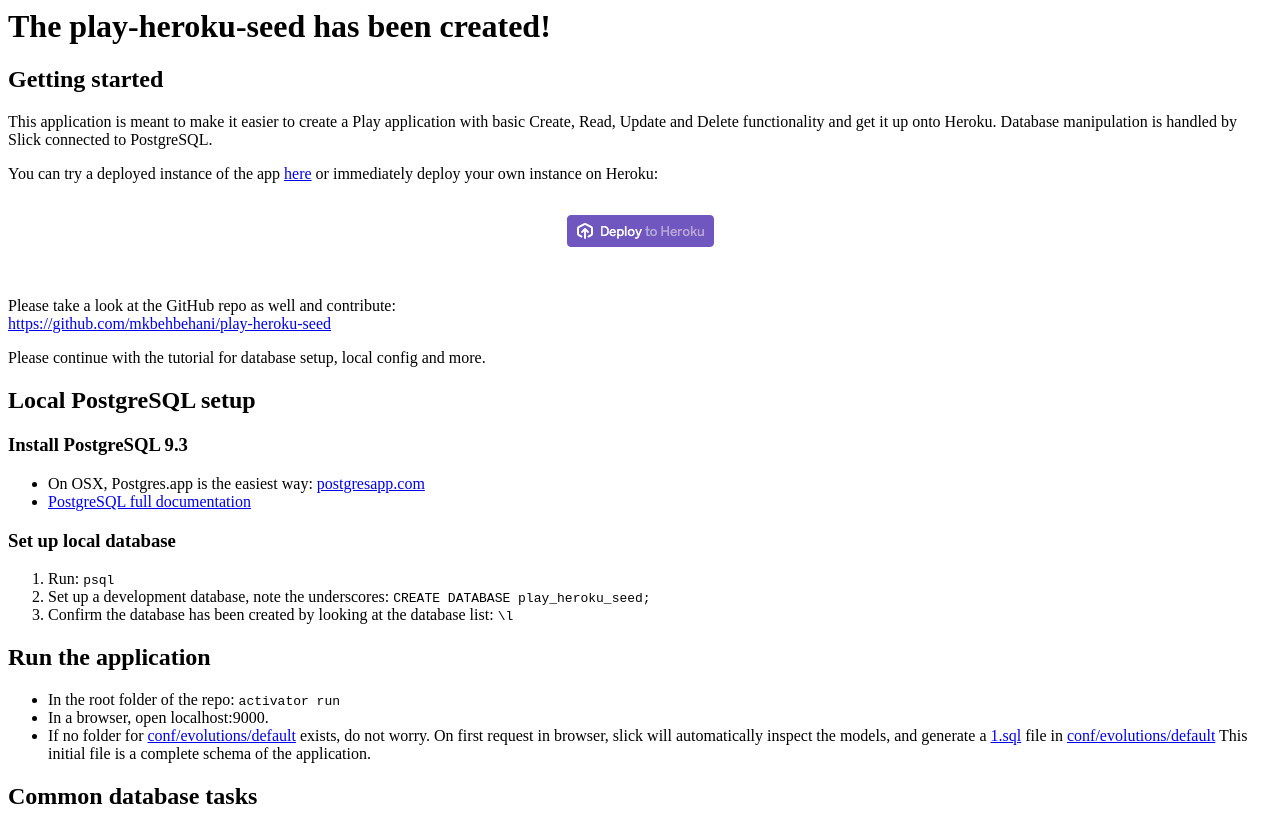
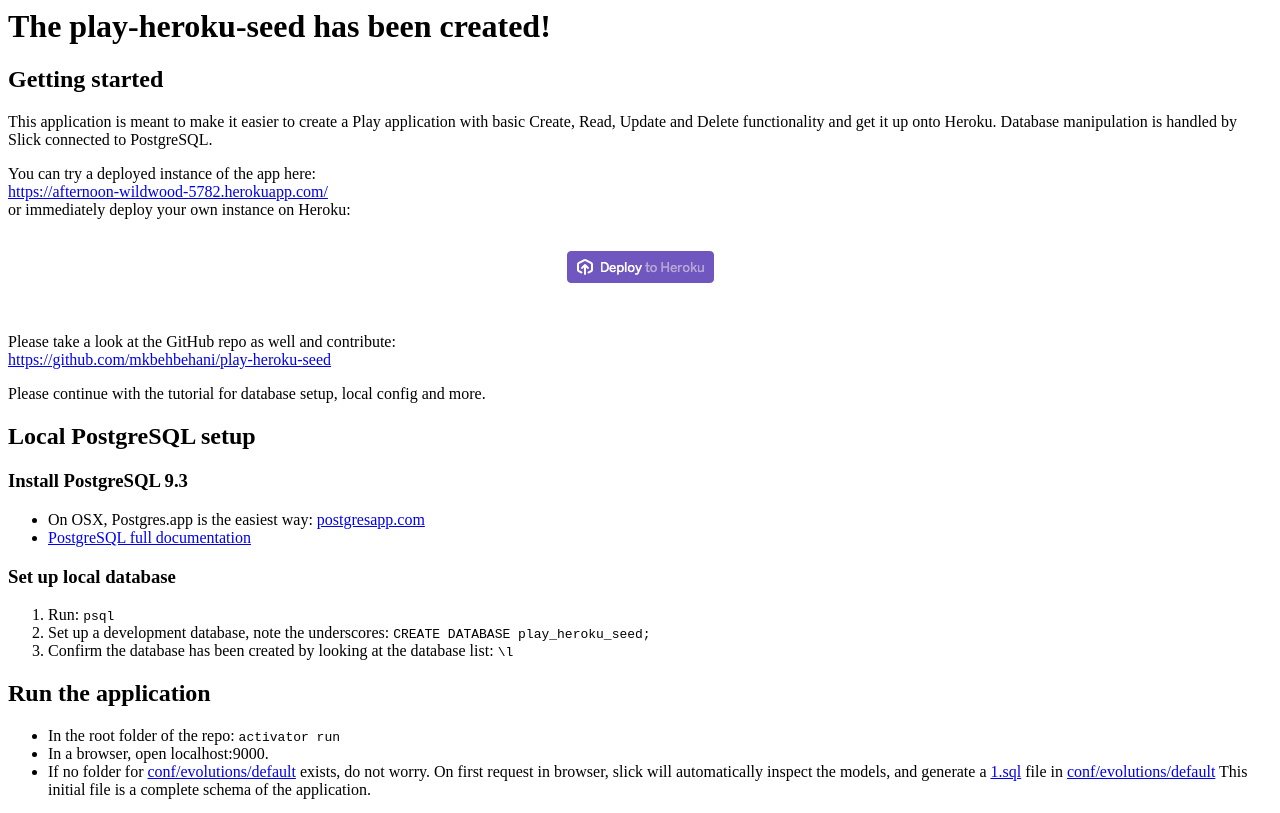
Before and after one commit to mkbehbehani/play-heroku-seed, a plain HTML site: page tutorial/index.html in a window 1280 px wide. Shown: the top 813 px of the page. Drawn offline with Linux system fonts and the light colour scheme; files whose address does not match are found by name.

Commit message:
tutorial formatting

```diff
--- a/tutorial/index.html
+++ b/tutorial/index.html
@@ -10,8 +10,10 @@
 			This application is meant to make it easier to create a Play application with basic Create, Read, Update and Delete functionality and get it up onto Heroku. Database manipulation is handled by Slick connected to PostgreSQL.
 		</p>
 		<p>
-			You can try a deployed instance of the app
-			<a href="https://afternoon-wildwood-5782.herokuapp.com/">here</a>
+			You can try a deployed instance of the app here:
+			<br>
+			<a href="http://afternoon-wildwood-5782.herokuapp.com/">https://afternoon-wildwood-5782.herokuapp.com/</a>
+			<br>
 			or immediately deploy your own instance on Heroku:
 			<br>
 			<a href="https://heroku.com/deploy?template=https://github.com/mkbehbehani/play-heroku-seed" ><img src="tutorial/deploy_button.png" style="display:block; margin: 2em auto;"></a>
```
